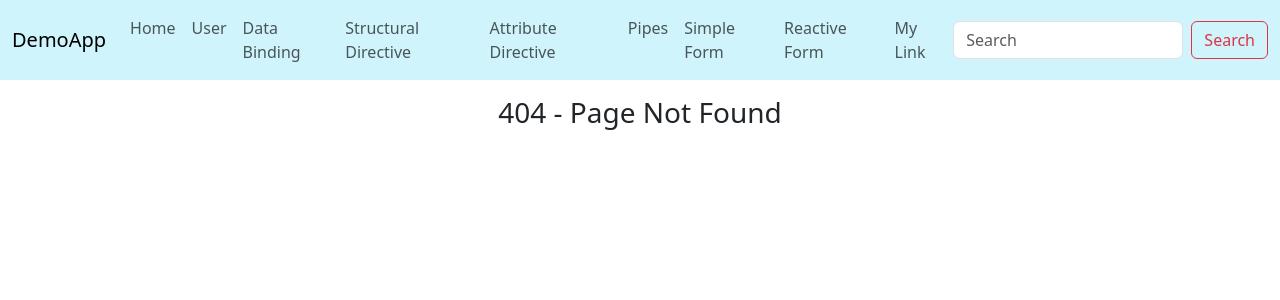
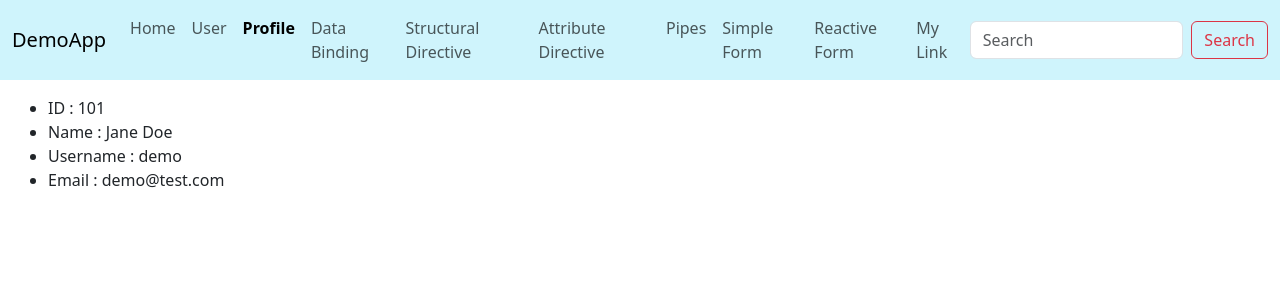
Before and after one commit to HuiYangUS/demo-angular-app, an Angular app: page /profile in a window 1280 px wide. Before the commit this address had no page. Shown: the top 300 px of the page. Built offline with nearby package versions, Linux system fonts and the light colour scheme.

Commit message:
comppleted data service practice

```diff
--- a/src/app/app.component.html
+++ b/src/app/app.component.html
@@ -19,6 +19,10 @@
                 </li>
                 <li class="nav-item">
                     <a class="nav-link active" aria-current="page" routerLink="/user" routerLinkActive="active">User</a>
+                </li>
+                <li class="nav-item">
+                    <a class="nav-link active" aria-current="page" routerLink="profile"
+                        routerLinkActive="active">Profile</a>
                 </li>
                 <li class="nav-item">
                     <a class="nav-link active" aria-current="page" routerLink="data-binding"
--- a/src/app/app.routes.ts
+++ b/src/app/app.routes.ts
@@ -9,6 +9,7 @@ import { LoginComponent } from './login/login.component';
 import { PipeDemoComponent } from './pipe-demo/pipe-demo.component';
 import { SimpleFormComponent } from './simple-form/simple-form.component';
 import { ReactiveFormComponent } from './reactive-form/reactive-form.component';
+import { ProfileComponent } from './profile/profile.component';
 
 /**
  * <Route> is an object
@@ -18,6 +19,7 @@ export const routes: Routes = [
     { path: "", redirectTo: "home", pathMatch: "full" },
     { path: "home", component: MyHomeComponent },
     { path: "user", component: LoginComponent },
+    { path: "profile", component: ProfileComponent },
     { path: "data-binding", component: DataBinderComponent },
     { path: "structural-directive", component: StructuralDirectiveDemoComponent },
     { path: "attribute-directive", component: AttributeDirectiveDemoComponent },
--- /dev/null
+++ b/src/app/data-bank.service.ts
@@ -0,0 +1,22 @@
+import { Injectable } from '@angular/core';
+
+@Injectable({
+  providedIn: 'root'
+})
+export class DataBankService {
+
+  userData = {
+    id: 101,
+    name: 'Jane Doe',
+    username: 'demo',
+    email: 'demo@test.com',
+    accessRefCode: 1
+  };
+
+  isUserAdmin(): boolean {
+    return this.userData.accessRefCode == 0;
+  }
+
+  constructor() { }
+
+}
--- a/src/app/data-binder/data-binder.component.html
+++ b/src/app/data-binder/data-binder.component.html
@@ -1,4 +1,12 @@
 <div align="center">
+    <h3 class="m-3">Shared Data using Service</h3>
+    <div>
+        <ul style="list-style-position: inside;">
+            <li>ID : {{userProfile.id}}</li>
+            <li>Name : {{userProfile.name}}</li>
+        </ul>
+    </div>
+
     <h3 class="m-3">One Way Data Binder</h3>
     <div>
         <p>1. Interpolation: embedded data as content within the element</p>
--- a/src/app/data-binder/data-binder.component.ts
+++ b/src/app/data-binder/data-binder.component.ts
@@ -1,5 +1,6 @@
 import { Component } from '@angular/core';
 import { FormsModule } from '@angular/forms';
+import { DataBankService } from '../data-bank.service';
 
 @Component({
   selector: 'app-data-binder',
@@ -8,6 +9,17 @@ import { FormsModule } from '@angular/forms';
   styleUrl: './data-binder.component.scss'
 })
 export class DataBinderComponent {
+
+  userProfile: any;
+
+  /**
+   * Constructor injection
+   * @param _dataBank
+   */
+  constructor(private _dataBank: DataBankService) {
+    this.userProfile = _dataBank.userData;
+  }
+
   /**
    * Create variables
    * and then insert them as visible content in 'html'
--- /dev/null
+++ b/src/app/profile/profile.component.html
@@ -0,0 +1,12 @@
+<div class="m-3">
+    @if (isUserAdmin) {
+    <strong style="color: red;">Access Level : Administrator</strong>
+    }
+    <!-- Unsorted List -->
+    <ul>
+        <li>ID : {{userProfile.id}}</li>
+        <li>Name : {{userProfile.name}}</li>
+        <li>Username : {{userProfile.username}}</li>
+        <li>Email : {{userProfile.email}}</li>
+    </ul>
+</div>
--- /dev/null
+++ b/src/app/profile/profile.component.ts
@@ -0,0 +1,21 @@
+import { Component } from '@angular/core';
+import { userInfo } from 'node:os';
+import { DataBankService } from '../data-bank.service';
+
+@Component({
+  selector: 'app-profile',
+  imports: [],
+  templateUrl: './profile.component.html',
+  styleUrl: './profile.component.scss'
+})
+export class ProfileComponent {
+
+  userProfile: any;
+  isUserAdmin: boolean;
+
+  constructor(private _dataBank: DataBankService) {
+    this.userProfile = _dataBank.userData;
+    this.isUserAdmin = _dataBank.isUserAdmin();
+  }
+
+}
```
Also changed, not shown: src/app/profile/profile.component.scss (added), 2 other files (tests, documents, lock files or other folders).
